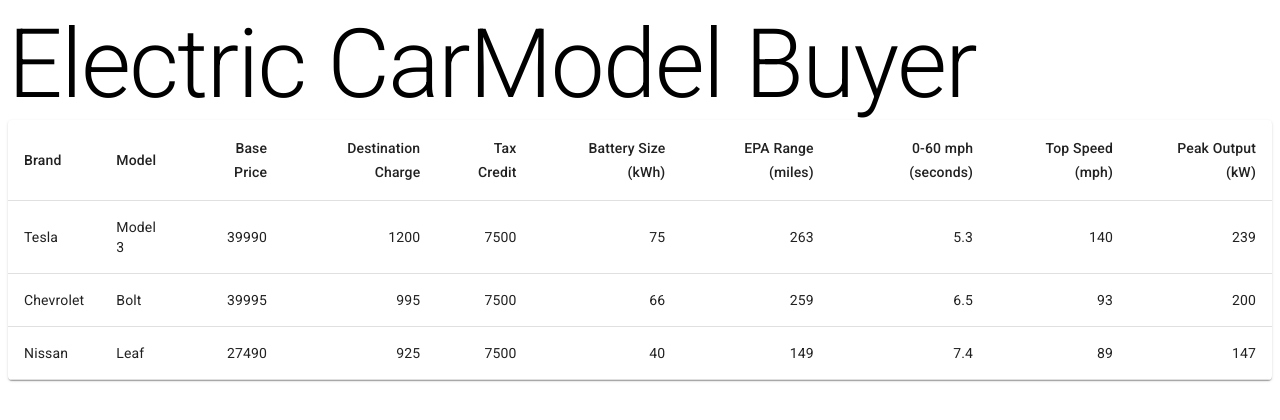
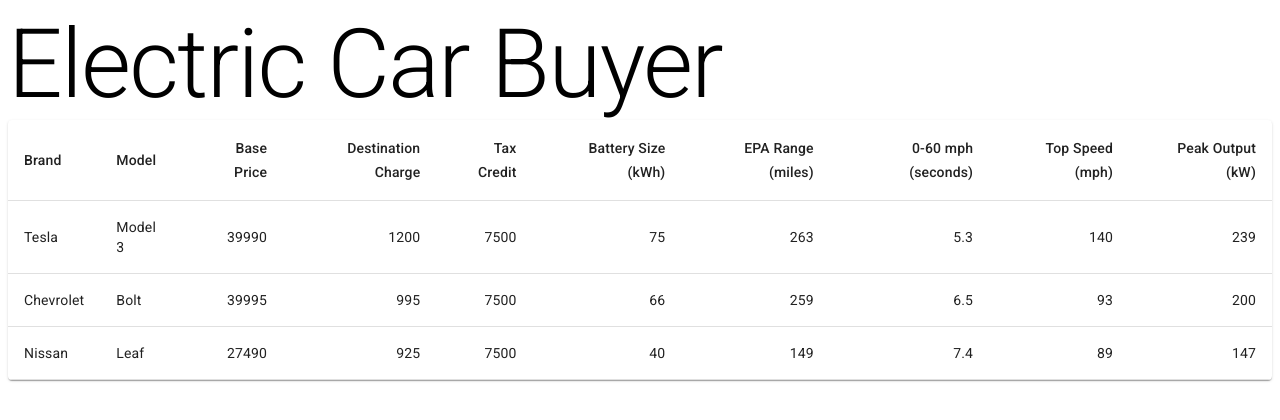
Before and after one commit to ryosua/electric-car-buyer, a Next.js app: page / in a window 1280 px wide. Shown: the top 420 px of the page. Built offline with nearby package versions, Linux system fonts and the light colour scheme.

Commit message:
fix typo

```diff
--- a/src/app/page.tsx
+++ b/src/app/page.tsx
@@ -8,7 +8,7 @@
 
 const Home = () => (
   <>
-    <Typography variant="h1">Electric CarModel Buyer</Typography>
+    <Typography variant="h1">Electric Car Buyer</Typography>
     <CarTable cars={carData} />
   </>
 );
```
